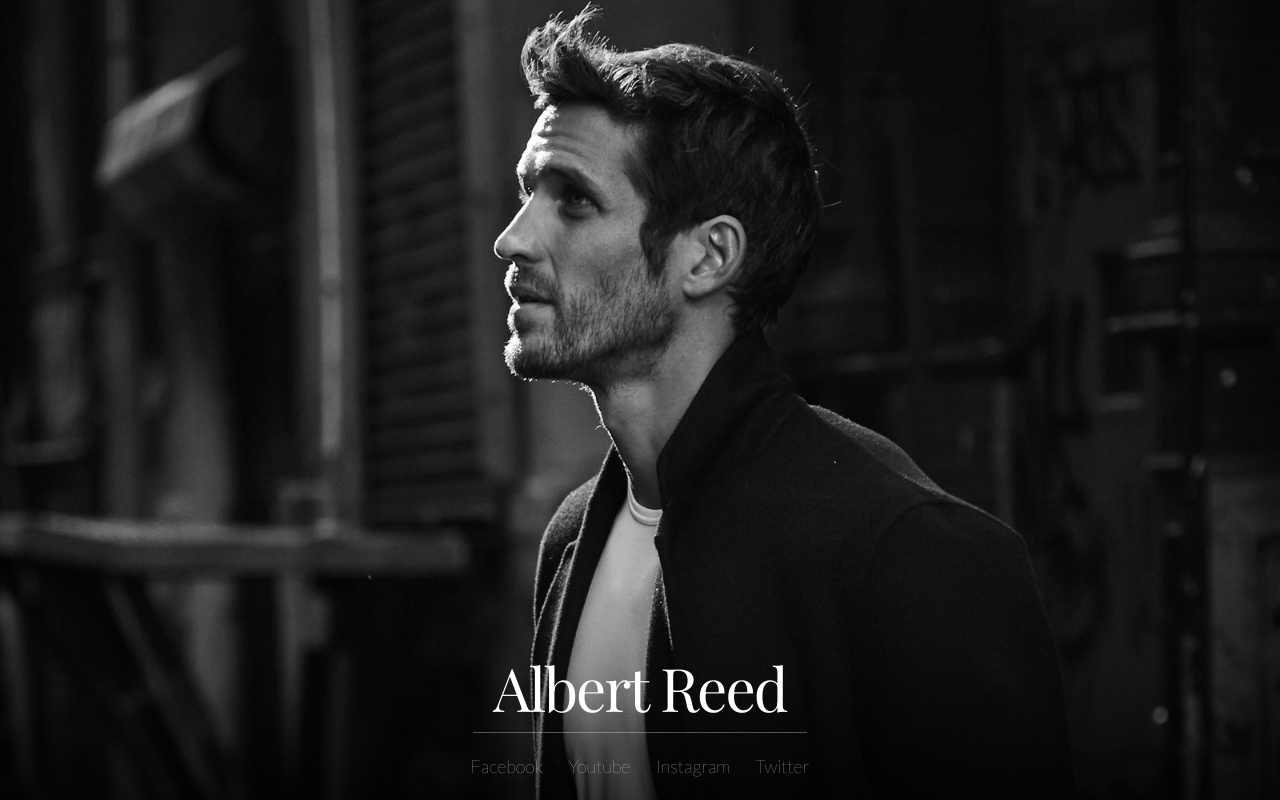
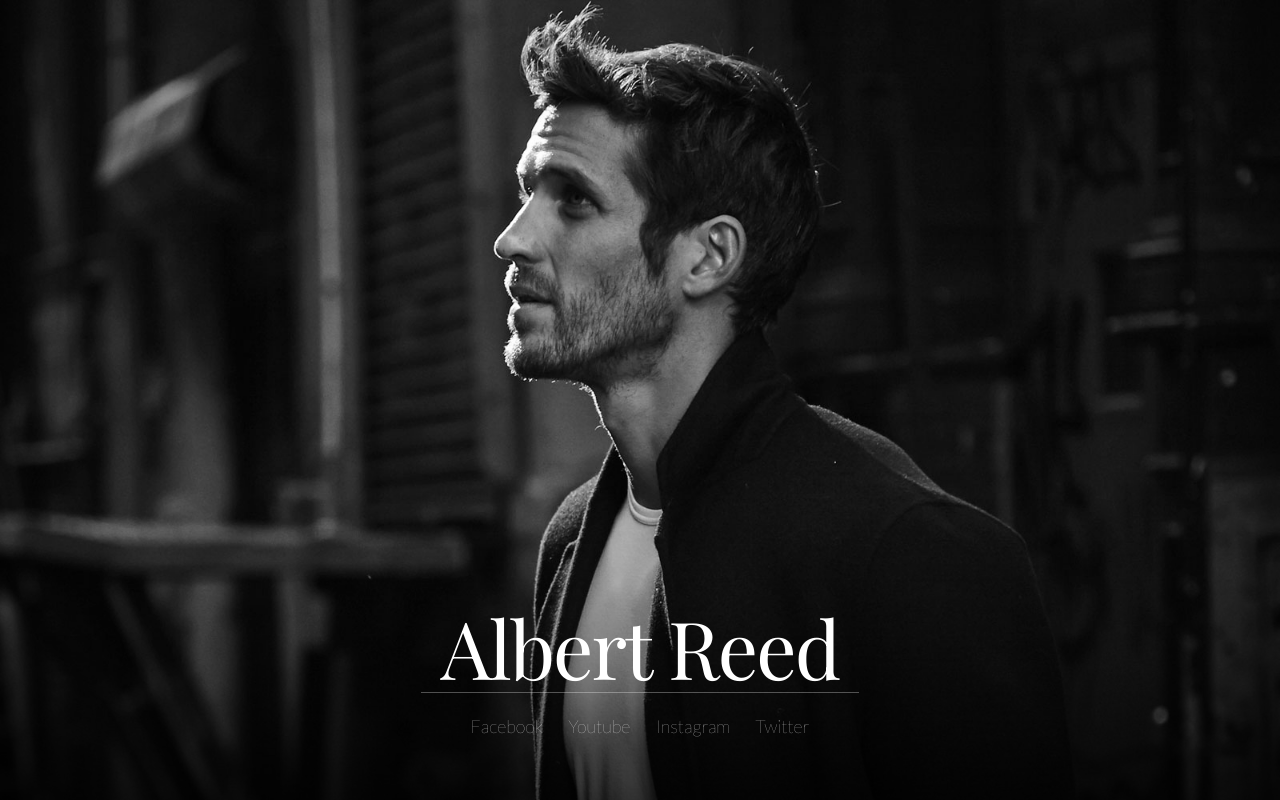
Before and after one commit to orrybaram/albert-reed, a plain HTML site: page app/index.html in a window 1280 px wide. Drawn offline with nearby package versions, Linux system fonts and the light colour scheme.

Commit message:
bigger fonts

```diff
--- a/app/styles/main.css
+++ b/app/styles/main.css
@@ -9,13 +9,13 @@ body {
     background-color: black;
     font-family: "Helvetica Neue", Helvetica, Arial, sans-serif;
     color: #333;
-    box-shadow: inset 0 -100px 200px -40px #000;;
+    box-shadow:inset 0 -120px 300px -40px #000;
 }
 
 .hero-unit {
     margin: 0 auto;
     position: absolute;
-    bottom: 0%;
+    bottom: 5%;
     font-size: 18px;
     font-weight: 200;
     line-height: 30px;
@@ -27,7 +27,7 @@ body {
         color: #FFF;
         border-bottom: 1px solid rgba(255, 255, 255, 0.3);
         padding: 20px 20px;
-        font-size: 60px;
+        font-size: 80px;
         letter-spacing: -2px;
         margin: 0;
         line-height: 50px;
@@ -60,6 +60,7 @@ ul {
             color: white;
             text-decoration: none;
             font-family: 'Lato', sans-serif;
+            font-size: 18px;
         }
         ul li a:hover {
             border-bottom: 1px solid rgba(255, 255, 255, 0.5);
```
